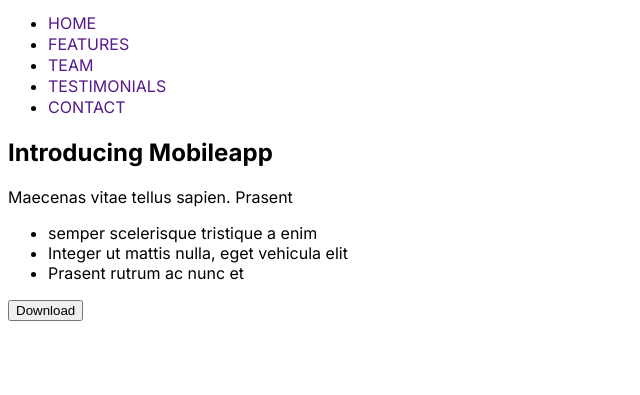
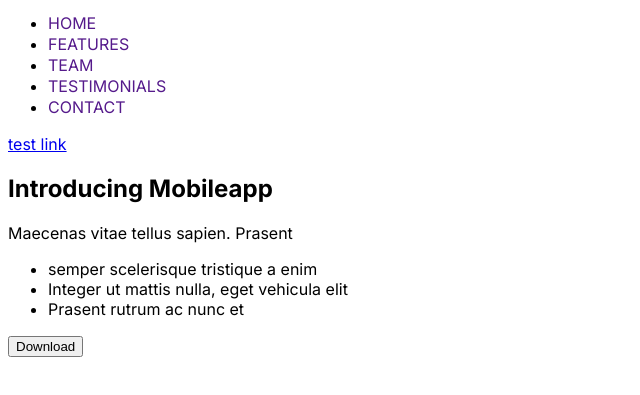
Before and after one commit to Tigriceo/fs88, a plain HTML site: page index.html in a window 1280 px wide. Shown: the part 31-426 px from the top of the page, without its empty margins (0-640 px from the left). Drawn offline with Linux system fonts and the light colour scheme.

Commit message:
address test

```diff
--- a/index.html
+++ b/index.html
@@ -36,6 +36,9 @@
           </li>
         </ul>
       </nav>
+      <address class="address">
+        <a href="#" class="link">test link</a>
+      </address>
     </header>
     <main>
       <section class="hero">
--- a/styles.css
+++ b/styles.css
@@ -14,3 +14,10 @@ body{
     /* color: red; */
     border-bottom: 1px solid red;
 }
+
+.address{
+    font-style: normal;
+}
+.link{
+    font-style: normal;
+}
```
